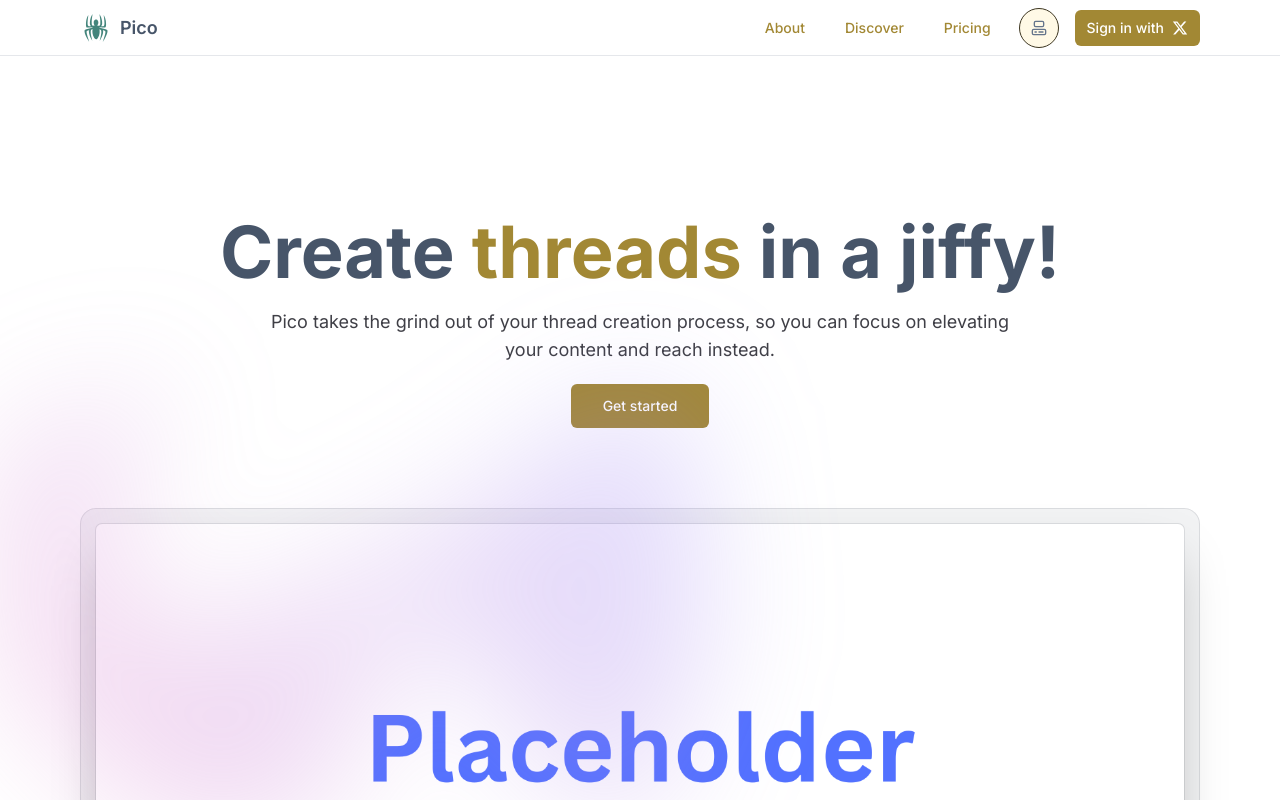
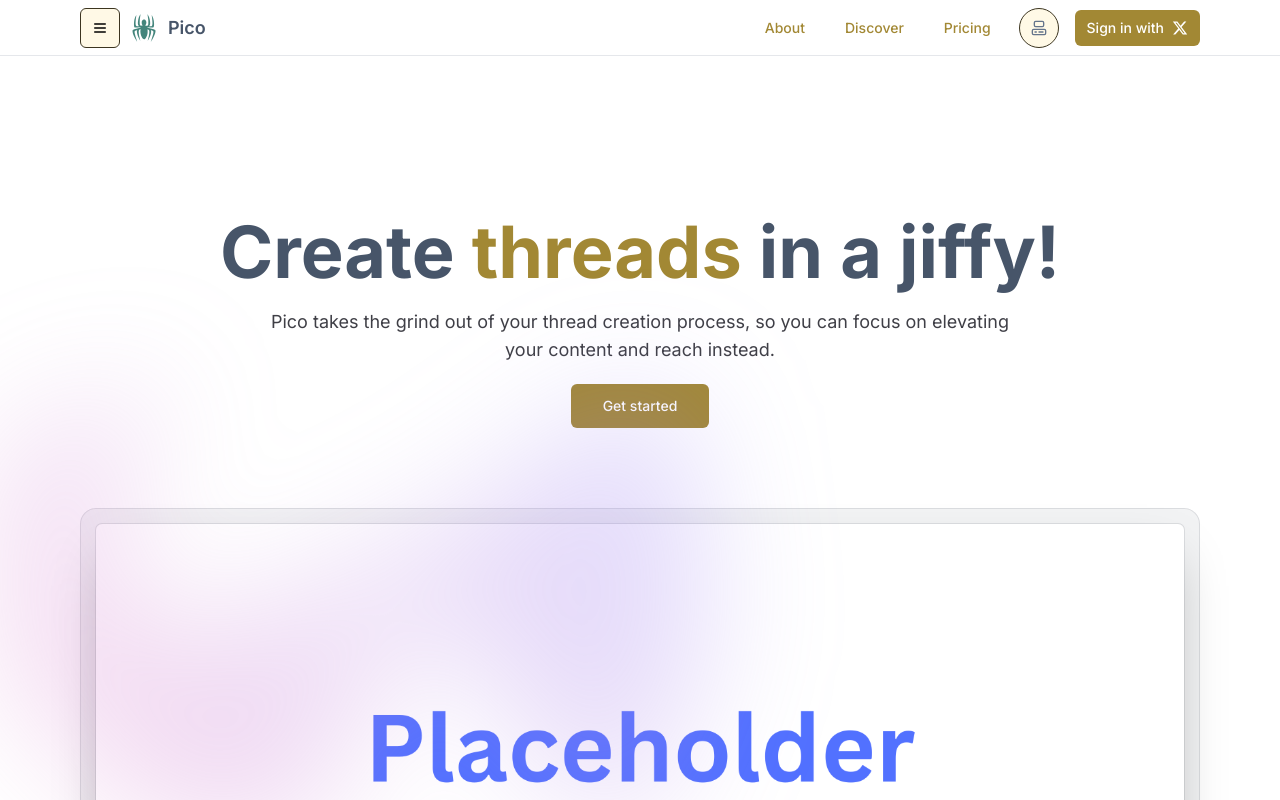
Before and after one commit to schandillia/project-pico, a Next.js app: page / in a window 1280 px wide. Shown: the top 800 px of the page. Built offline with nearby package versions, Linux system fonts and the light colour scheme; no server answers.

Commit message:
FEAT: Add navigational sidebar.

```diff
--- a/src/components/commons/Navbar.tsx
+++ b/src/components/commons/Navbar.tsx
@@ -1,11 +1,22 @@
 import Link from "next/link"
+
+import { Menu } from "lucide-react"
 
 import NavbarLogo from "@/components/commons/NavbarLogo"
 import SignIn from "@/components/commons/SignIn"
 import UserAccountNav from "@/components/commons/UserAccountNav"
 import ViewportWrapper from "@/components/commons/ViewportWrapper"
 import ThemeToggle from "@/components/theme/theme-toggle"
-import { buttonVariants } from "@/components/ui/button"
+import { Button, buttonVariants } from "@/components/ui/button"
+import {
+	Sheet,
+	SheetClose,
+	SheetContent,
+	SheetFooter,
+	SheetHeader,
+	SheetTitle,
+	SheetTrigger,
+} from "@/components/ui/sheet"
 
 import brand from "@/lib/constants/brand.json"
 
@@ -43,6 +54,40 @@ const Navbar = ({ session }: { session: Session | null }) => {
 			<ViewportWrapper>
 				<div className="flex h-14 items-center justify-between border-b border-gray-200 dark:border-gray-800">
 					{/* Brand Logo */}
+					<div className="flex items-center">
+						<Sheet>
+							<SheetTrigger asChild>
+								{/* Add md:hidden to hide <Menu> icon on desktop */}
+								<Button
+									variant="outline"
+									size="icon"
+									className="mr-2"
+								>
+									<Menu />
+									<span className="sr-only">Toggle menu</span>
+								</Button>
+							</SheetTrigger>
+							<SheetContent side="left">
+								<SheetHeader>
+									<SheetTitle>{brand.BRAND}</SheetTitle>
+								</SheetHeader>
+								<div className="grid gap-4 py-4">
+									<div className="grid grid-cols-4 items-center gap-4">
+										<p>test</p>
+									</div>
+									<div className="grid grid-cols-4 items-center gap-4">
+										<p>test 2</p>
+									</div>
+								</div>
+								<SheetFooter>
+									<SheetClose asChild>
+										<Button type="submit">
+											Save changes
+										</Button>
+									</SheetClose>
+								</SheetFooter>
+							</SheetContent>
+						</Sheet>
 						<Link
 							href="/"
 							className="flex z-40 font-semibold gap-2 items-center"
@@ -52,6 +97,7 @@ const Navbar = ({ session }: { session: Session | null }) => {
 								{brand.BRAND}
 							</span>
 						</Link>
+					</div>
 
 					{/* TODO: Add mobile navbar */}
 
```
Lines whose indentation alone changed are shown as unchanged.
